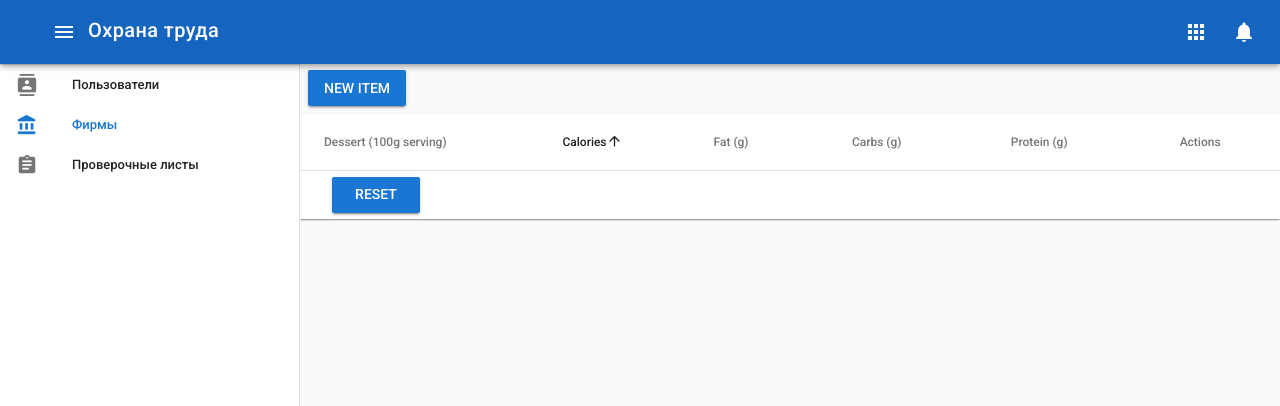
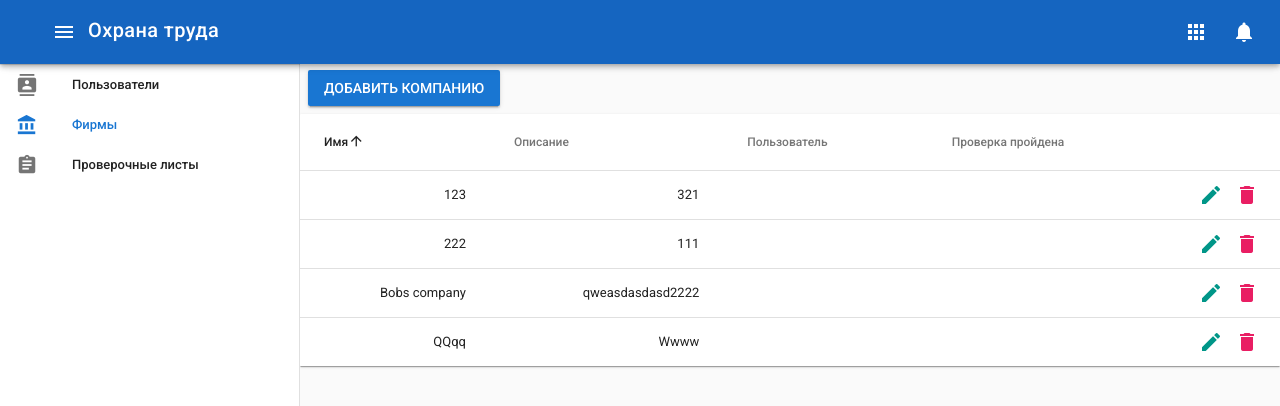
Before and after one commit to vozhegovam/vue-frontend, a Vue app: page /companies in a window 1280 px wide. Shown: the top 406 px of the page. Built offline with nearby package versions, Linux system fonts and the light colour scheme.

Commit message:
Some changes

```diff
--- a/src/components/Companies.vue
+++ b/src/components/Companies.vue
@@ -1,7 +1,7 @@
 <template>
   <div>
     <v-dialog v-model="dialog" max-width="500px">
-      <v-btn slot="activator" color="primary" dark class="mb-2">New Item</v-btn>
+      <v-btn slot="activator" color="primary" dark class="mb-2">Добавить компанию</v-btn>
       <v-card>
         <v-card-title>
           <span class="headline">{{ formTitle }}</span>
@@ -10,19 +10,16 @@
           <v-container grid-list-md>
             <v-layout wrap>
               <v-flex xs12 sm6 md4>
-                <v-text-field v-model="editedItem.name" label="Dessert name"></v-text-field>
+                <v-text-field v-model="editedItem.name" label="Название"></v-text-field>
               </v-flex>
               <v-flex xs12 sm6 md4>
-                <v-text-field v-model="editedItem.calories" label="Calories"></v-text-field>
+                <v-text-field v-model="editedItem.description" label="Описание"></v-text-field>
               </v-flex>
               <v-flex xs12 sm6 md4>
-                <v-text-field v-model="editedItem.fat" label="Fat (g)"></v-text-field>
+                <v-text-field v-model="editedItem.owner" label="Владелец"></v-text-field>
               </v-flex>
               <v-flex xs12 sm6 md4>
-                <v-text-field v-model="editedItem.carbs" label="Carbs (g)"></v-text-field>
-              </v-flex>
-              <v-flex xs12 sm6 md4>
-                <v-text-field v-model="editedItem.protein" label="Protein (g)"></v-text-field>
+                <v-text-field v-model="editedItem.check" label="Преверка пройдена"></v-text-field>
               </v-flex>
             </v-layout>
           </v-container>
@@ -36,16 +33,15 @@
     </v-dialog>
     <v-data-table
       :headers="headers"
-      :items="desserts"
+      :items="corps"
       hide-actions
       class="elevation-1"
     >
       <template slot="items" slot-scope="props">
-        <td>{{ props.item.name }}</td>
-        <td class="text-xs-right">{{ props.item.calories }}</td>
-        <td class="text-xs-right">{{ props.item.fat }}</td>
-        <td class="text-xs-right">{{ props.item.carbs }}</td>
-        <td class="text-xs-right">{{ props.item.protein }}</td>
+        <td class="text-xs-right">{{ props.item.name }}</td>
+        <td class="text-xs-right">{{ props.item.description }}</td>
+        <td class="text-xs-right">{{ props.item.owner }}</td>
+        <td class="text-xs-right">{{ props.item.check }}</td>
         <td class="justify-center layout px-0">
           <v-btn icon class="mx-0" @click="editItem(props.item)">
             <v-icon color="teal">edit</v-icon>
@@ -67,33 +63,27 @@
     data: () => ({
       dialog: false,
       headers: [
-        {
-          text: 'Dessert (100g serving)',
-          align: 'left',
-          sortable: false,
-          value: 'name'
-        },
-        { text: 'Calories', value: 'calories' },
-        { text: 'Fat (g)', value: 'fat' },
-        { text: 'Carbs (g)', value: 'carbs' },
-        { text: 'Protein (g)', value: 'protein' },
-        { text: 'Actions', value: 'name', sortable: false }
+        { text: 'Имя', align: 'left', value: 'name' },
+        { text: 'Описание', value: 'description' },
+        { text: 'Пользователь', value: 'owner' },
+        { text: 'Проверка пройдена', value: 'check' }
       ],
-      desserts: [],
+      corps: [
+      ],
       editedIndex: -1,
       editedItem: {
+        id: '',
         name: '',
-        calories: 0,
-        fat: 0,
-        carbs: 0,
-        protein: 0
+        description: 0,
+        owner: 0,
+        check: 0
       },
       defaultItem: {
+        id: '',
         name: '',
-        calories: 0,
-        fat: 0,
-        carbs: 0,
-        protein: 0
+        description: 0,
+        owner: 0,
+        check: 0
       }
     }),
 
@@ -115,19 +105,47 @@
 
     methods: {
       initialize () {
-        this.desserts = [
+        this.corps = [
+          {
+            'id': 1,
+            'name': 'Bobs company',
+            'description': 'qweasdasdasd2222',
+            'owner': null,
+            'check': null
+          },
+          {
+            'id': 2,
+            'name': '123',
+            'description': '321',
+            'owner': null,
+            'check': null
+          },
+          {
+            'id': 3,
+            'name': 'QQqq',
+            'description': 'Wwww',
+            'owner': null,
+            'check': null
+          },
+          {
+            'id': 4,
+            'name': '222',
+            'description': '111',
+            'owner': null,
+            'check': null
+          }
         ]
       },
 
       editItem (item) {
-        this.editedIndex = this.desserts.indexOf(item)
+        this.editedIndex = this.corps.indexOf(item)
         this.editedItem = Object.assign({}, item)
         this.dialog = true
       },
 
       deleteItem (item) {
-        const index = this.desserts.indexOf(item)
-        confirm('Are you sure you want to delete this item?') && this.desserts.splice(index, 1)
+        const index = this.corps.indexOf(item)
+        confirm('Are you sure you want to delete this item?') && this.corps.splice(index, 1)
       },
 
       close () {
@@ -140,9 +158,9 @@
 
       save () {
         if (this.editedIndex > -1) {
-          Object.assign(this.desserts[this.editedIndex], this.editedItem)
+          Object.assign(this.corps[this.editedIndex], this.editedItem)
         } else {
-          this.desserts.push(this.editedItem)
+          this.corps.push(this.editedItem)
         }
         this.close()
       }
--- a/src/components/PointTemplates.vue
+++ b/src/components/PointTemplates.vue
@@ -5,8 +5,7 @@
         <v-list three-line>
           <template v-for="item in pointTemplatesByParentId">
             <v-list-tile
-              :key="item.name"
-              :to="'/template/' + item.id"
+              :key="item.id"
               @click=""
             >
               <v-list-tile-content>
@@ -28,7 +27,10 @@
     computed: {
       pointTemplatesByParentId () {
         const id = this.id
-        return this.$store.getters.pointTemplatesByParentId(id)
+        return this.$store.getters.pointByParentId(id)
+      },
+      pointTemplates () {
+        return this.$store.getters.getPointTemplates.filter(pointTemplate => (pointTemplate.parentId === this.id))
       }
     }
   }
--- a/src/components/Users.vue
+++ b/src/components/Users.vue
@@ -41,7 +41,7 @@
     </v-dialog>
     <v-data-table
       :headers="headers"
-      :items="desserts"
+      :items="users"
       hide-actions
       class="elevation-1"
     >
@@ -88,7 +88,7 @@
         { text: 'Администратор' },
         { text: 'Пользователь' }
       ],
-      desserts: [],
+      users: [ ],
       editedIndex: -1,
       editedItem: {
         name: '',
@@ -124,7 +124,7 @@
 
     methods: {
       initialize () {
-        this.desserts = [
+        this.users = [
           {
             name: 'Вожегов Артём',
             login: '1',
@@ -136,14 +136,14 @@
       },
 
       editItem (item) {
-        this.editedIndex = this.desserts.indexOf(item)
+        this.editedIndex = this.users.indexOf(item)
         this.editedItem = Object.assign({}, item)
         this.dialog = true
       },
 
       deleteItem (item) {
-        const index = this.desserts.indexOf(item)
-        confirm('Are you sure you want to delete this item?') && this.desserts.splice(index, 1)
+        const index = this.users.indexOf(item)
+        confirm('Are you sure you want to delete this item?') && this.users.splice(index, 1)
       },
 
       close () {
@@ -156,9 +156,9 @@
 
       save () {
         if (this.editedIndex > -1) {
-          Object.assign(this.desserts[this.editedIndex], this.editedItem)
+          Object.assign(this.users[this.editedIndex], this.editedItem)
         } else {
-          this.desserts.push(this.editedItem)
+          this.users.push(this.editedItem)
         }
         this.close()
       }
--- a/src/store/pointTemplates.js
+++ b/src/store/pointTemplates.js
@@ -1,14 +1,14 @@
-class ListTemplate {
-  constructor (name , description, id = null) {
-    this.id = id
-    this.name = name
-    this.description = description
-  }
-}
+// class PointTemplate {
+//   constructor (name , description, id = null) {
+//     this.id = id
+//     this.name = name
+//     this.description = description
+//   }
+// }
 
 export default {
   state: {
-    pointTemplates : [
+    pointTemplates: [
       {
         'id': 21679,
         'parentId': 1112,
@@ -342,8 +342,12 @@ export default {
   mutations: {},
   actions: {},
   getters: {
-    pointTemplatesByParentId (state, parentId) {
-      return state.pointTemplates.filter( pointTemplate => {return pointTemplate.parentId === parentId})
+    pointByParentId (state) {
+      return adId => {
+        return state.pointTemplates.filter(ad => {
+          return ad.parentId.toString() === adId.toString()
+        })
+      }
     }
   }
 }
```
Also changed, not shown: src/components/CompanyLists.vue (added, +13 -0 lines), src/store/listTemplates.js (+36 -36 lines).
